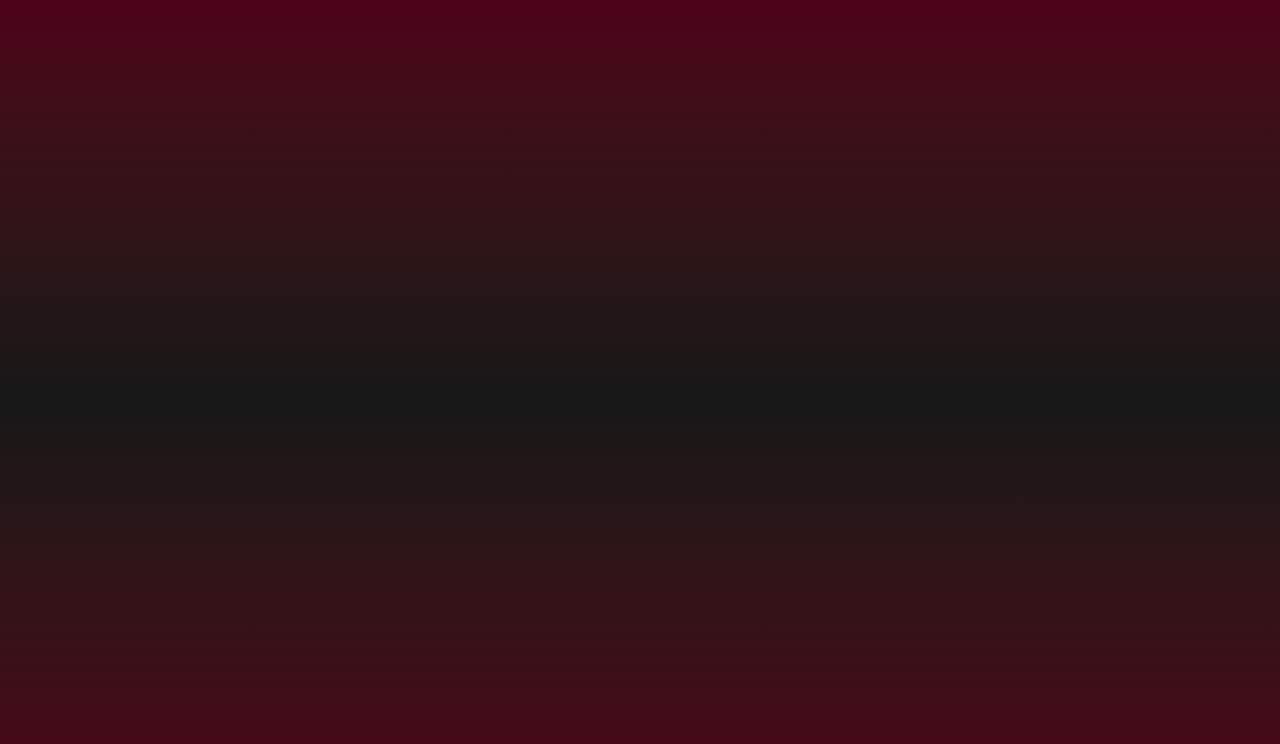
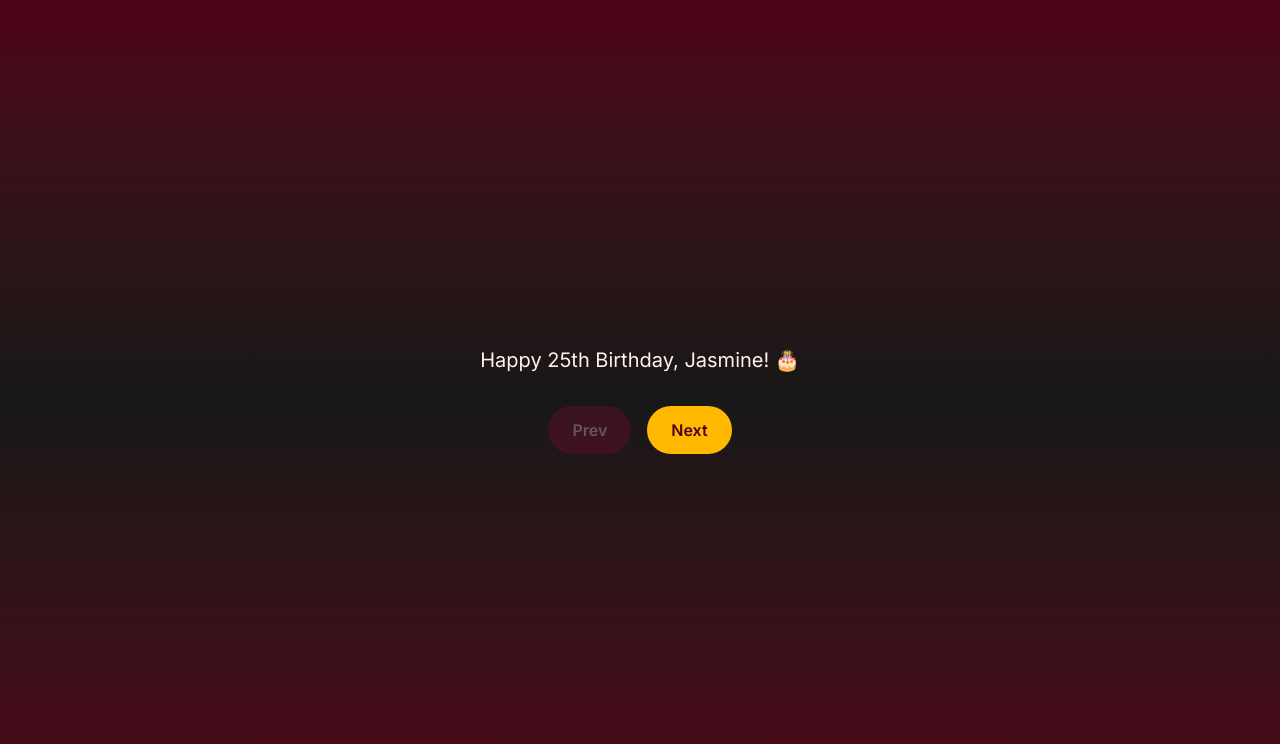
Before and after one commit to Dhanuuwrdhn/happy-birthday-jasmine, a Next.js app: page / in a window 1280 px wide. Both pictures are taken after a click on the button "Start". Shown: the top 744 px of the page. Built offline with nearby package versions, Linux system fonts and the light colour scheme; a web font is replaced by a local one.

Commit message:
feat: add slideshow step

```diff
--- a/components/Experience.tsx
+++ b/components/Experience.tsx
@@ -3,6 +3,7 @@
 import { useRef, useState } from 'react'
 import { content } from '@/lib/content'
 import Landing from '@/components/Landing'
+import Slideshow from '@/components/Slideshow'
 
 type Step = 'landing' | 'slideshow' | 'wish' | 'minigame' | 'closing'
 
@@ -30,6 +31,9 @@ export default function Experience() {
           onStart={handleStart}
         />
       )}
+      {step === 'slideshow' && (
+        <Slideshow slides={content.slides} onDone={() => setStep('wish')} />
+      )}
     </main>
   )
 }
--- /dev/null
+++ b/components/Slideshow.tsx
@@ -0,0 +1,41 @@
+'use client'
+
+import { useState } from 'react'
+import type { Slide } from '@/lib/content'
+
+type SlideshowProps = {
+  slides: Slide[]
+  onDone: () => void
+}
+
+export default function Slideshow({ slides, onDone }: SlideshowProps) {
+  const [index, setIndex] = useState(0)
+  const slide = slides[index]
+  const isLast = index === slides.length - 1
+
+  return (
+    <div className="flex min-h-screen flex-col items-center justify-center gap-8 p-8 text-center text-rose-50">
+      {slide.photoUrl && (
+        // ponytail: plain <img>, swap to next/image if LCP/optimization ever matters
+        // eslint-disable-next-line @next/next/no-img-element
+        <img src={slide.photoUrl} alt="" className="max-h-64 rounded-lg object-cover shadow-lg" />
+      )}
+      <p className="max-w-md text-xl">{slide.text}</p>
+      <div className="flex gap-4">
+        <button
+          onClick={() => setIndex((i) => i - 1)}
+          disabled={index === 0}
+          className="rounded-full bg-rose-900 px-6 py-3 font-semibold text-rose-50 transition hover:bg-rose-800 disabled:opacity-30"
+        >
+          Prev
+        </button>
+        <button
+          onClick={() => (isLast ? onDone() : setIndex((i) => i + 1))}
+          className="rounded-full bg-amber-400 px-6 py-3 font-semibold text-rose-950 transition hover:bg-amber-300"
+        >
+          {isLast ? 'Continue to make a wish' : 'Next'}
+        </button>
+      </div>
+    </div>
+  )
+}
```
